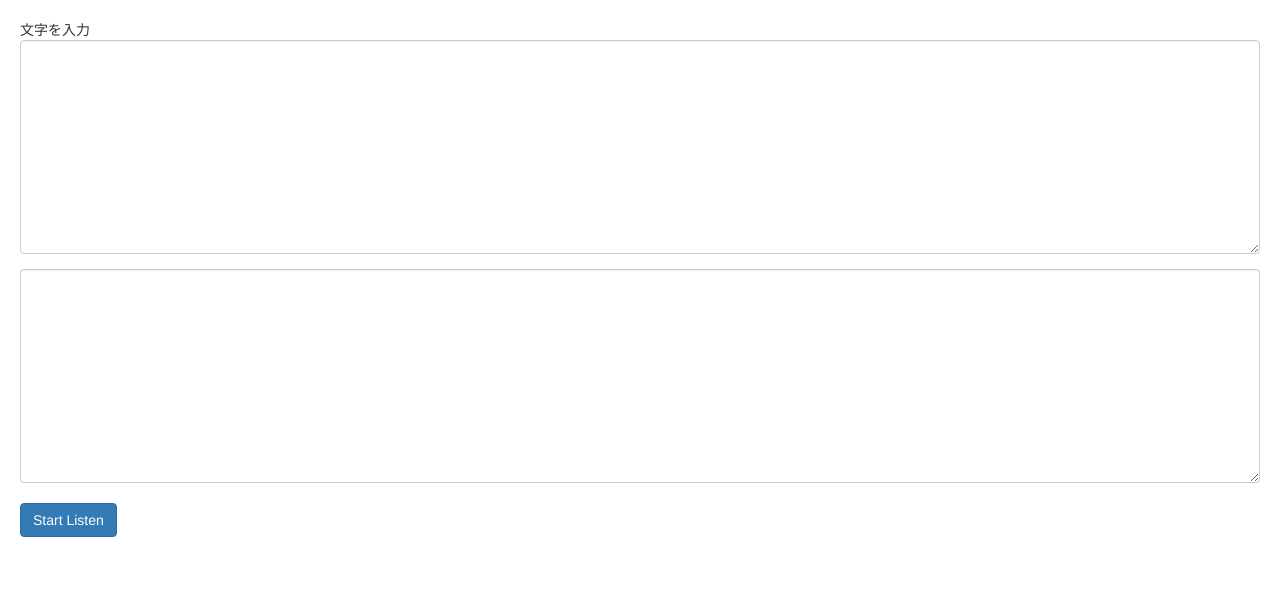
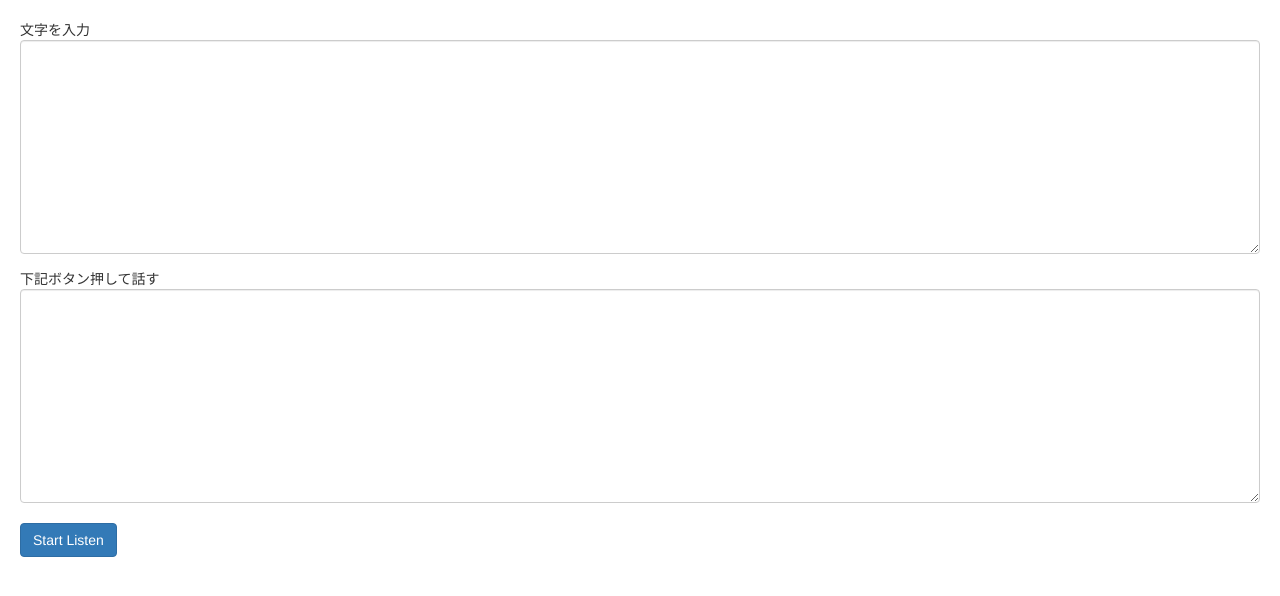
Before and after one commit to benchan/benchan.github.io, a plain HTML site: page webapi/index.html in a window 1280 px wide. Drawn offline with nearby package versions, Linux system fonts and the light colour scheme.

Commit message:
Update index.html

```diff
--- a/webapi/index.html
+++ b/webapi/index.html
@@ -18,7 +18,7 @@
                 文字を入力<br>
                 <textarea id="text" name="text" cols="30" rows="10" class="form-control" ></textarea>
             </div>
-
+            下記ボタン押して話す<br>
             <textarea id="result_text" cols="100" rows="10" class="form-control"></textarea>
             <br>
             <input id="record" type="button" value="Start Listen" class="btn btn-primary" />
```
